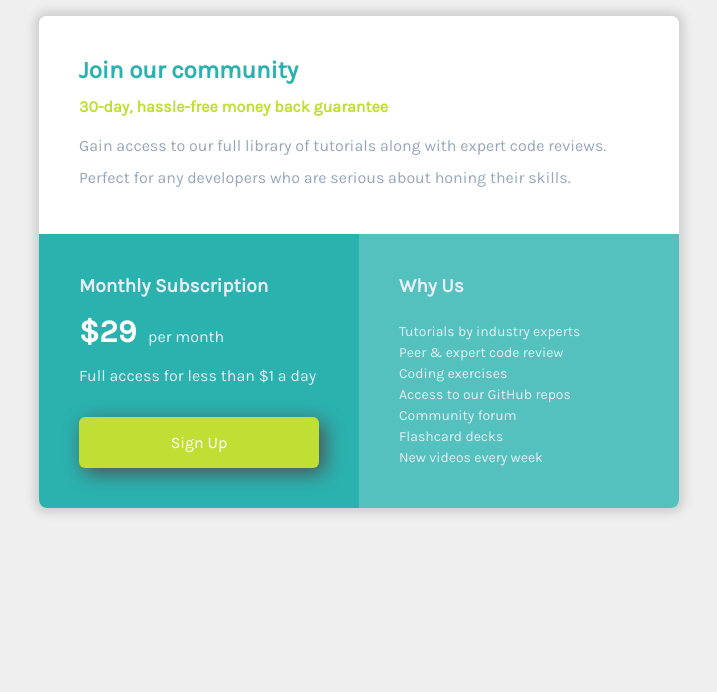
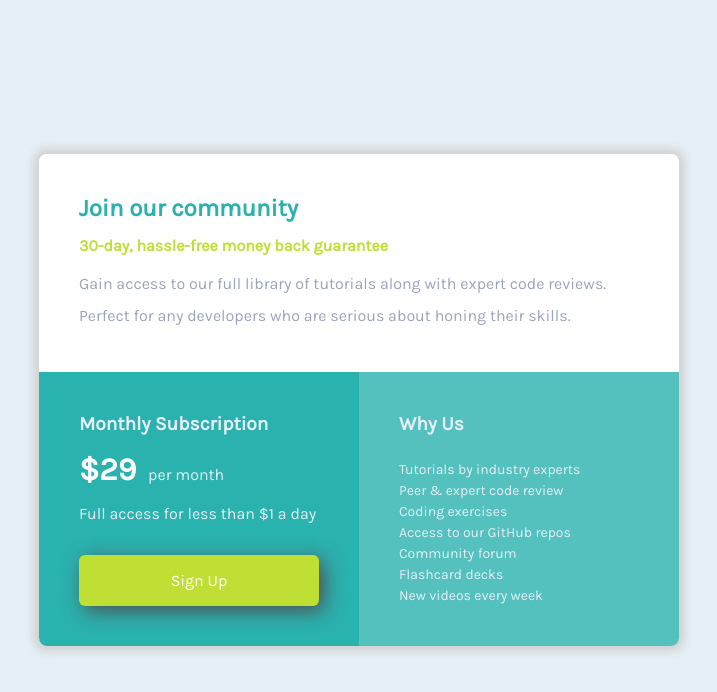
Before and after one commit to dougssantana/single-price-component, a plain HTML site: page index.html in a window 1280 px wide. Shown: the whole page, without its empty margins (281-998 px from the left). Drawn offline with Linux system fonts and the light colour scheme.

Commit message:
background color and vertical align

```diff
--- a/style.css
+++ b/style.css
@@ -16,9 +16,13 @@
 }
 
 body {
+    display: flex;
+    justify-content: center;
+    align-items: center;
+
     font-family: karla;
-    background-color: #efefef;
-    margin: 0 auto;
+    background-color: #e5eff5;
+    height: 100vh;
 }
 
 .add-padding {
```
